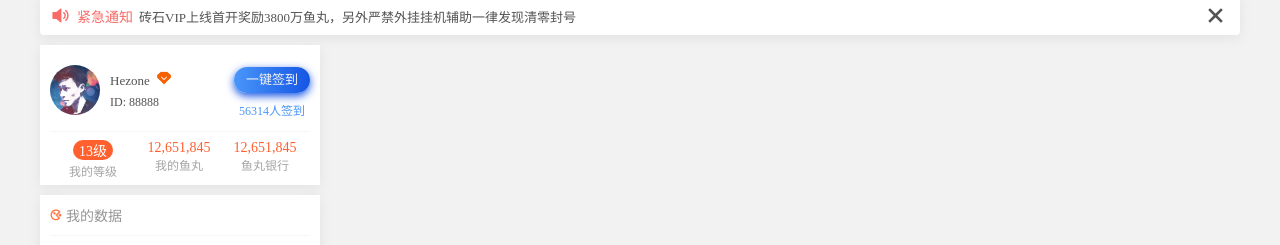
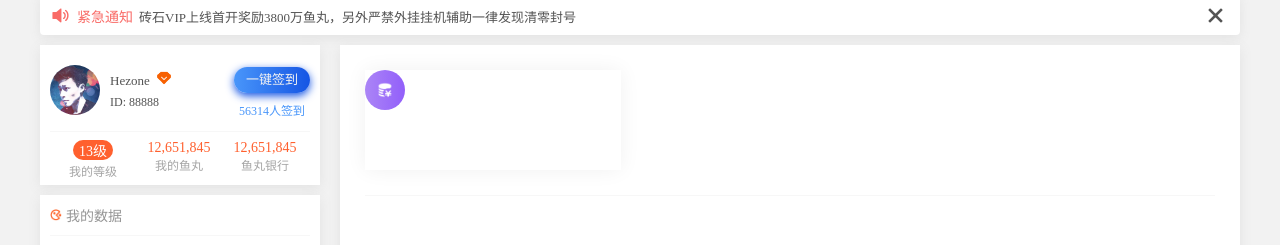
Before and after one commit to hedada-hc/hezone-html, a website: page member.html in a window 1280 px wide. Shown: the part 213-458 px from the top of the page. Drawn offline with Linux system fonts and the light colour scheme.

Commit message:
个人中心

```diff
--- a/css/_member.scss
+++ b/css/_member.scss
@@ -290,5 +290,39 @@
 				height: 240px;
 			}
 		}
+		.member_info_right{
+			width: 850px;
+			height: 749px;
+			padding: 25px;
+			background:#ffffff;
+			float: right;
+		    box-shadow: 0px 3px 12px #e2e2e2;
+    		margin-top: 10px;
+    		.member_info_right_index_info{
+    			width: 850px;
+    			height: 125px;
+    			border-bottom:1px solid #f7f7f7;
+    		    li{
+    		    	width: 256px;
+	    			height: 100px;
+	    			background:#ffffff;
+	    		    box-shadow: 0px 0px 20px #f1f1f1;
+	    		    img{
+	    		    	display: inline-block;
+	    		    	width: 40px;
+	    		    	height: 40px;
+	    		    	border-radius:40px;
+	    		     	background: linear-gradient(to left, #925ffa, #ab85f6);
+	    		    }
+    		    }
+    		}
+		}
+
 	}
 }
+
+/*
+11 - 6
+今日做个人中心进来首页
+
+*/
--- a/member.html
+++ b/member.html
@@ -184,7 +184,7 @@
 				</div>
 				<div class="member_info_left_vip_opened">
 					<nav>
-						<img class="member_info_left_vip_opened_pic" src="./images/ico/vip4.png">
+						<img class="member_info_left_vip_opened_pic" src="./images/ico/vipico.png">
 						<a class="member_info_left_vip_opened_vipname" href="#">SVIP卡 <span>29天后到期</span></a>
 						<span class="member_info_left_vip_opened_descr">每日赠送15000金币，救济10000</span>
 						<a class="member_info_left_vip_opened_xf" href="#">续费</a>
@@ -199,6 +199,13 @@
 				</div>
 			</li>
 		</ul>
+		<div class="member_info_right">
+			<ul class="member_info_right_index_info">
+				<li>
+					<img src="./images/ico/shouru.png">
+				</li>
+			</ul>
+		</div>
 	</div>
 </div>
 <!-- 用户中心结束 -->
```
Also changed, not shown: css/index.css, images/ico/shouru.png (added), images/ico/vipico.png (added), 1 other file.
